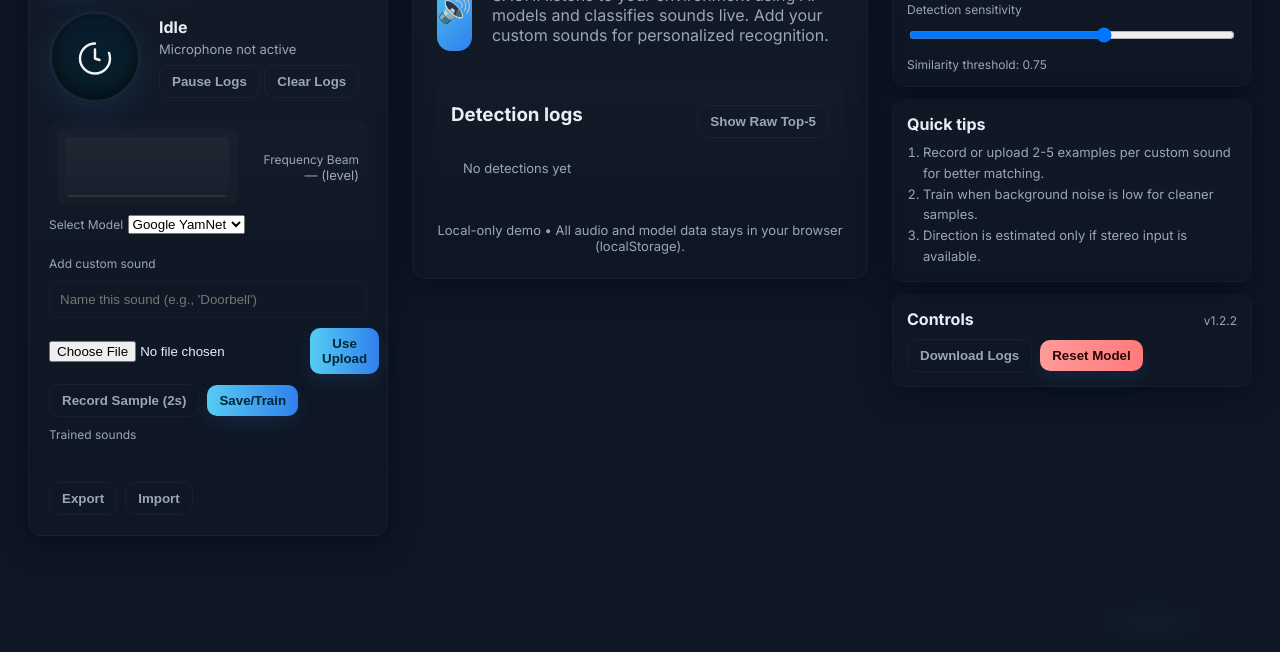
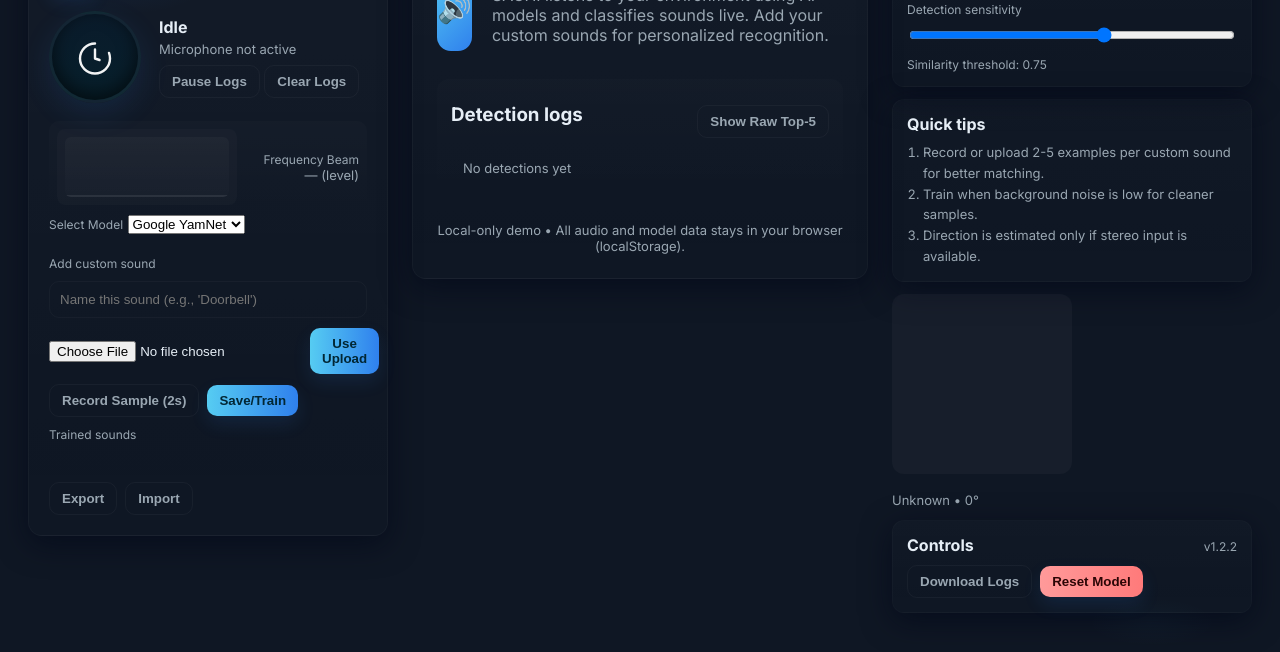
Before and after one commit to Asjad8834/SachiApp, a plain HTML site: page index.html in a window 1280 px wide. Shown: the part 98-750 px from the top of the page. Drawn offline with Linux system fonts and the light colour scheme.

Commit message:
Update index.html

```diff
--- a/index.html
+++ b/index.html
@@ -34,6 +34,8 @@
           <div class="muted">Sound Awareness Companion</div>
         </div>
       </div>
+
+
 
       <div class="listen-area">
         <div id="listenBtn" class="big-button" title="Start listening">
@@ -108,6 +110,8 @@
         </div>
       </div>
 
+
+
       <div class="log">
         <div style="display:flex;align-items:center;justify-content:space-between">
           <h3>Detection logs</h3>
@@ -164,6 +168,12 @@
         </ol>
       </div>
 
+      <canvas id="compassCanvas" width="180" height="180" style="width:180px;height:180px;border-radius:12px;background:rgba(255,255,255,0.03)"></canvas>
+<div class="muted-xx" style="margin-top:6px">
+  <span id="dirText">Unknown</span> • <span id="azText">0°</span>
+</div>
+
+
       <div class="panel card">
         <div style="display:flex;justify-content:space-between;align-items:center">
           <div style="font-weight:700">Controls</div>
@@ -177,6 +187,8 @@
     </div>
   </div>
 
+
+
   <script src="script.js"></script>
 </body>
 </html>
```
